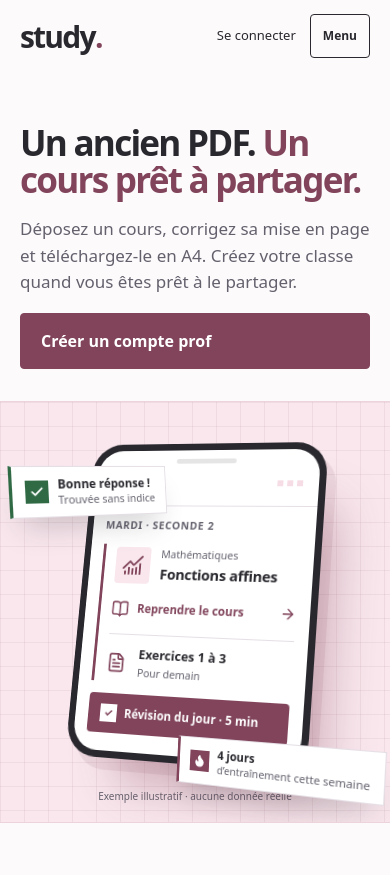
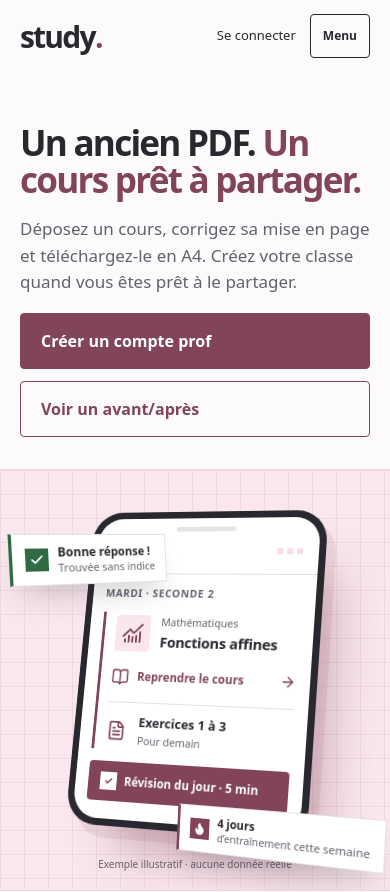
Before and after one commit to rynrzd/STUDY, a Next.js app: page / in a window 390 px wide. Shown: the top 892 px of the page. Built offline with nearby package versions, Linux system fonts and the light colour scheme.

Commit message:
Afficher le comparatif dans la vitrine mobile

```diff
--- a/src/app/(accueil)/accueil.module.css
+++ b/src/app/(accueil)/accueil.module.css
@@ -185,7 +185,7 @@
   .hero .eyebrow::before { content: ""; width: 28px; height: 2px; background: var(--primary); }
   .hero h1 { font-size: clamp(32px, 9vw, 44px); line-height: 1.06; letter-spacing: -.05em; font-weight: 800; }
   .hero .copy > p:not(.eyebrow) { font-size: 17px; line-height: 1.55; color: var(--muted); }
-  .hero .actions .secondary { display: none; }
+  .hero .actions { flex-direction: column; }
   .hero .actions .button { justify-content: space-between; min-height: 56px; padding: 14px 20px; font-size: 16px; }
 
   /* L'application dans un téléphone, posée sur une feuille quadrillée pleine largeur. */
```
Also changed, not shown: 1 other file (tests, documents, lock files or other folders).
